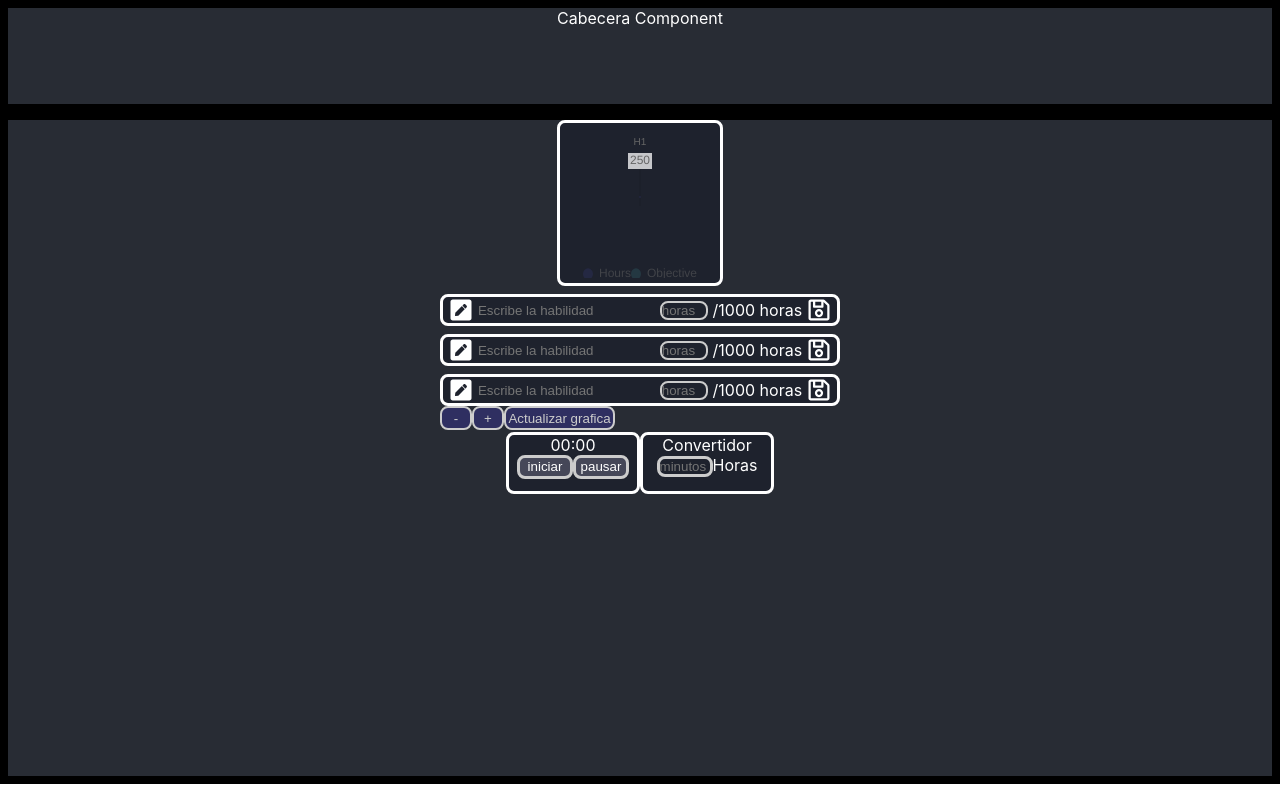
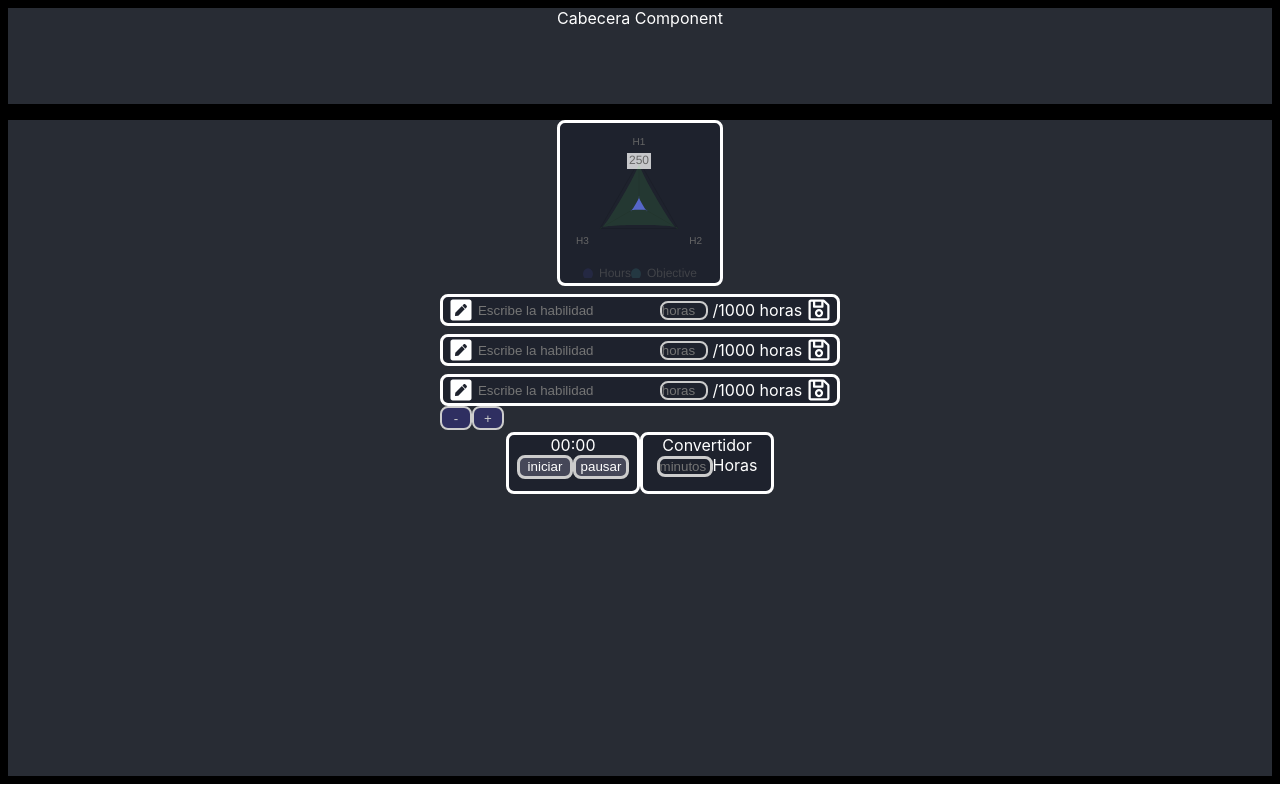
Before and after one commit to sedarmek/DoSomethingtoBeMaster, a React (Create React App) app: page / in a window 1280 px wide. Built offline with nearby package versions, Linux system fonts and the light colour scheme.

Commit message:
se agrega el contador de habilidades como estado secundario del generador de habilidades para que se actualizen juntos

```diff
--- a/src/components/Cuerpo/Cuerpo.js
+++ b/src/components/Cuerpo/Cuerpo.js
@@ -1,14 +1,13 @@
 import React, { useState } from 'react';
-// import PropTypes from 'prop-types';
 import './Cuerpo.css';
+
 import Canvas from '../Canvas/Canvas'
-// import Habilidad from '../Habilidad/Habilidad'
 import Cronometro from '../Cronometro/Cronometro'
 import Convertidor from '../Convertidor/Convertidor'
 import GeneradorHabilidad from '../GeneradorHabilidad/GeneradorHabilidad';
 
 function Cuerpo() {
-  let [numeroHabilidades, setHabilidades] = useState('sin numero')
+  let [numeroHabilidades, setHabilidades] = useState(0)
   const updateHabilidades = (childDataCount)=>{
     setHabilidades(childDataCount)
   }
@@ -22,9 +21,4 @@ function Cuerpo() {
   );
 }
 
-
-// Cuerpo.propTypes = {};
-
-// Cuerpo.defaultProps = {};
-
 export default Cuerpo;
--- a/src/components/GeneradorHabilidad/GeneradorHabilidad.js
+++ b/src/components/GeneradorHabilidad/GeneradorHabilidad.js
@@ -1,4 +1,4 @@
-import React, { useState } from 'react';
+import React, { useEffect, useState } from 'react';
 import './GeneradorHabilidad.css';
 import Habilidad from '../Habilidad/Habilidad'
 
@@ -11,8 +11,8 @@ function GeneradorHabilidad(info) {
   function decrementHabilidades(){
     if(countHabilidades > 0) updateHabilidades(--countHabilidades)
   }
-  function printHabilidades(){
-    let habilidades = Array.apply('valor', Array(countHabilidades))
+  function printHabilidades(cantidad){
+    let habilidades = Array.apply('valor', Array(cantidad))
     return (
           <div>
             {
@@ -23,15 +23,17 @@ function GeneradorHabilidad(info) {
           </div>
     )
   }
-  function sendCountHabilidadesToParent(){
-    info.getCountHabilidadByChild(countHabilidades);
+  function sendCountHabilidadesToParent(numberHabilidades){
+    info.getCountHabilidadByChild(numberHabilidades);
   }
+  useEffect(()=>{
+    sendCountHabilidadesToParent(countHabilidades)
+  })
   return (
   <div className="GeneradorHabilidad" id='prueba'>
-    {printHabilidades()}
+    {printHabilidades(countHabilidades)}
     <button className="GeneradorHabilidad_button" onClick={decrementHabilidades}>-</button>
     <button className="GeneradorHabilidad_button" onClick={incrementHabilidades}>+</button>
-    <button className="GeneradorHabilidad_button" onClick={sendCountHabilidadesToParent}>Actualizar grafica</button>
   </div>
   );
 }
--- a/src/components/GraficaHabilidades/GraficaHabilidades.js
+++ b/src/components/GraficaHabilidades/GraficaHabilidades.js
@@ -20,9 +20,10 @@ ChartJS.register(
 );
 
 function GraficaHabilidades(info) {
-  const nombresHabilidad = [...Array(info.numeroHabilidadesToGraficHabilidades)].map((val, index) => 'H'+(index+1));
-  const horasLimiteHabilidad = [...Array(info.numeroHabilidadesToGraficHabilidades)].map((val, index) => 250);
-  const horasHabilidad = [...Array(info.numeroHabilidadesToGraficHabilidades)].map((val, index) => 50);
+  const nHabilidades = info.numeroHabilidadesToGraficHabilidades
+  const nombresHabilidad = [...Array(nHabilidades)].map((val, index) => 'H'+(index+1));
+  const horasLimiteHabilidad = [...Array(nHabilidades)].map((val) => 250);
+  const horasHabilidad = [...Array(nHabilidades)].map((val) => 50);
   const data = {
     labels: nombresHabilidad,
     datasets: [
```
